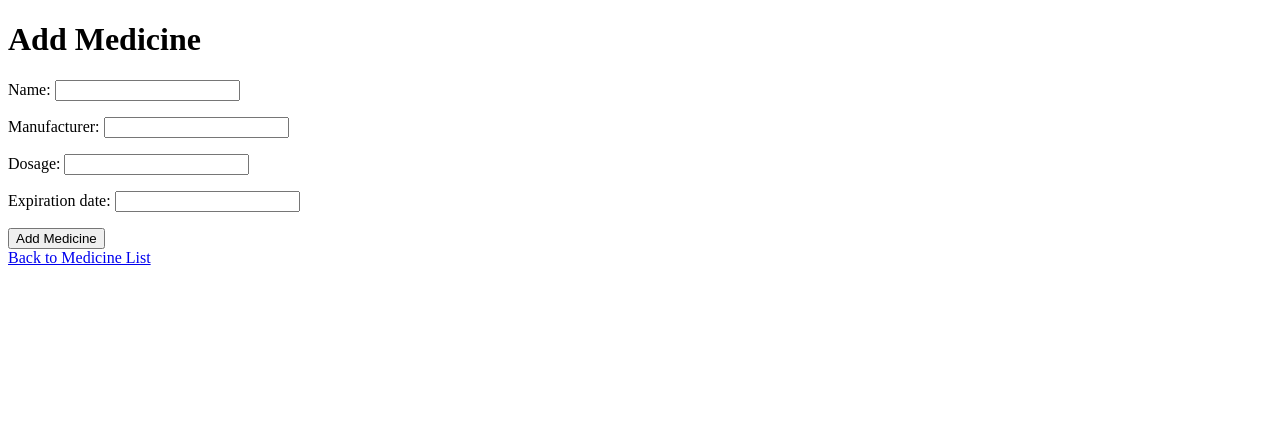
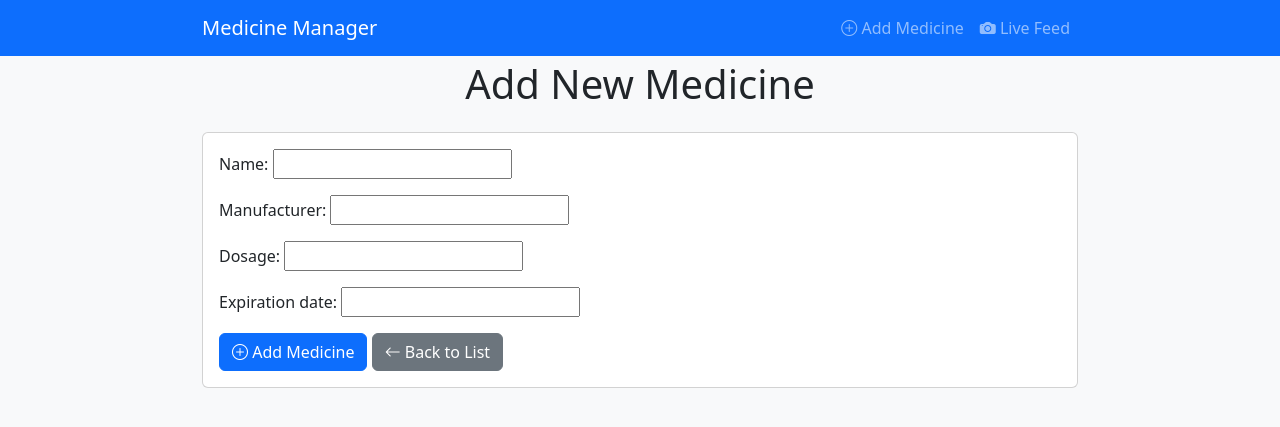
Before and after one commit to sethanimesh/Medic, a Django app: page /add/ in a window 1280 px wide. Shown: the top 427 px of the page. Run offline with Django 4.2, Linux system fonts and the light colour scheme.

Commit message:
adding bootstrap

```diff
--- a/medicine_app/templates/medicine_app/add_medicine.html
+++ b/medicine_app/templates/medicine_app/add_medicine.html
@@ -1,15 +1,18 @@
-<!DOCTYPE html>
-<html>
-<head>
-    <title>Add Medicine</title>
-</head>
-<body>
-    <h1>Add Medicine</h1>
-    <form method="post">
-        {% csrf_token %}
-        {{ form.as_p }}
-        <button type="submit">Add Medicine</button>
-    </form>
-    <a href="{% url 'medicine_list' %}">Back to Medicine List</a>
-</body>
-</html>
+<!-- medicine_app/templates/medicine_app/add_medicine.html -->
+{% extends 'medicine_app/base.html' %}
+
+{% block title %}Add New Medicine{% endblock %}
+
+{% block content %}
+    <h1 class="mb-4 text-center">Add New Medicine</h1>
+    <div class="card">
+        <div class="card-body">
+            <form method="post">
+                {% csrf_token %}
+                {{ form.as_p }}
+                <button type="submit" class="btn btn-primary"><i class="bi bi-plus-circle"></i> Add Medicine</button>
+                <a href="{% url 'medicine_list' %}" class="btn btn-secondary"><i class="bi bi-arrow-left"></i> Back to List</a>
+            </form>
+        </div>
+    </div>
+{% endblock %}
--- /dev/null
+++ b/medicine_app/templates/medicine_app/base.html
@@ -0,0 +1,63 @@
+<!-- medicine_app/templates/medicine_app/base.html -->
+<!DOCTYPE html>
+<html>
+<head>
+    <title>{% block title %}Medicine Manager{% endblock %}</title>
+    <!-- Bootstrap CSS -->
+    <link href="https://cdn.jsdelivr.net/npm/bootstrap@5.3.0/dist/css/bootstrap.min.css" rel="stylesheet">
+    <!-- Bootstrap Icons -->
+    <link href="https://cdn.jsdelivr.net/npm/bootstrap-icons@1.10.5/font/bootstrap-icons.css" rel="stylesheet">
+    <style>
+        /* Custom Styles */
+        body {
+            padding-top: 60px;
+            background-color: #f8f9fa;
+        }
+        .container {
+            max-width: 900px;
+        }
+    </style>
+    {% block extra_head %}{% endblock %}
+</head>
+<body>
+    <!-- Navigation Bar -->
+    <nav class="navbar navbar-expand-lg navbar-dark bg-primary fixed-top">
+        <div class="container">
+            <a class="navbar-brand" href="{% url 'medicine_list' %}">Medicine Manager</a>
+            <button class="navbar-toggler" type="button" data-bs-toggle="collapse" data-bs-target="#navbarNav"
+                aria-controls="navbarNav" aria-expanded="false" aria-label="Toggle navigation">
+                <span class="navbar-toggler-icon"></span>
+            </button>
+            <div class="collapse navbar-collapse justify-content-end" id="navbarNav">
+                <ul class="navbar-nav">
+                    <li class="nav-item">
+                        <a class="nav-link" href="{% url 'add_medicine' %}"><i class="bi bi-plus-circle"></i> Add Medicine</a>
+                    </li>
+                    <li class="nav-item">
+                        <a class="nav-link" href="{% url 'live_feed' %}"><i class="bi bi-camera-fill"></i> Live Feed</a>
+                    </li>
+                </ul>
+            </div>
+        </div>
+    </nav>
+
+    <!-- Main Container -->
+    <div class="container">
+        <!-- Display Flash Messages -->
+        {% if messages %}
+            {% for message in messages %}
+                <div class="alert alert-{{ message.tags }} alert-dismissible fade show" role="alert">
+                    {{ message }}
+                    <button type="button" class="btn-close" data-bs-dismiss="alert" aria-label="Close"></button>
+                </div>
+            {% endfor %}
+        {% endif %}
+
+        {% block content %}{% endblock %}
+    </div>
+
+    <!-- Bootstrap JS and dependencies (Popper.js) -->
+    <script src="https://cdn.jsdelivr.net/npm/bootstrap@5.3.0/dist/js/bootstrap.bundle.min.js"></script>
+    {% block extra_js %}{% endblock %}
+</body>
+</html>
--- a/medicine_app/urls.py
+++ b/medicine_app/urls.py
@@ -6,4 +6,6 @@ urlpatterns = [
     path('add/', views.add_medicine, name='add_medicine'),
     path('live-feed/', views.live_feed, name='live_feed'),
     path('capture-medicine-image/', views.capture_medicine_image, name='capture_medicine_image'),
+    path('edit/<int:medicine_id>/', views.edit_medicine, name='edit_medicine'),
+    path('delete/<int:medicine_id>/', views.delete_medicine, name='delete_medicine'),
 ]
--- a/medicine_app/views.py
+++ b/medicine_app/views.py
@@ -3,11 +3,12 @@ import re
 import base64
 import json
 from django.http import JsonResponse
-from django.shortcuts import render, redirect
+from django.shortcuts import render, redirect, get_object_or_404
 from medicine_app.forms import MedicineForm
 from medicine_app.models import Medicine
 import vertexai
 from vertexai.generative_models import GenerativeModel, Part, SafetySetting
+from django.contrib import messages
 
 # Initialize Vertex AI
 vertexai.init(project="stalwart-city-431506-n8", location="us-central1")
@@ -161,3 +162,36 @@ def parse_response(response_text):
         # Log the exception if needed
         print(f"Error parsing response: {e}")
         return None
+
+
+def edit_medicine(request, medicine_id):
+    """
+    View to edit an existing medicine entry.
+    """
+    medicine = get_object_or_404(Medicine, id=medicine_id)
+
+    if request.method == 'POST':
+        form = MedicineForm(request.POST, instance=medicine)
+        if form.is_valid():
+            form.save()
+            messages.success(request, 'Medicine updated successfully!')
+            return redirect('medicine_list')
+        else:
+            messages.error(request, 'Please correct the errors below.')
+    else:
+        form = MedicineForm(instance=medicine)
+
+    return render(request, 'medicine_app/edit_medicine.html', {'form': form, 'medicine': medicine})
+
+def delete_medicine(request, medicine_id):
+    """
+    View to delete an existing medicine entry.
+    """
+    medicine = get_object_or_404(Medicine, id=medicine_id)
+
+    if request.method == 'POST':
+        medicine.delete()
+        messages.success(request, 'Medicine deleted successfully!')
+        return redirect('medicine_list')
+
+    return render(request, 'medicine_app/confirm_delete.html', {'medicine': medicine})
```
Also changed, not shown: medicine_app/templates/medicine_app/confirm_delete.html (added, +24 -0 lines), medicine_app/templates/medicine_app/edit_medicine.html (added, +18 -0 lines), medicine_app/templates/medicine_app/live_feed.html (+9 -5 lines), medicine_app/templates/medicine_app/medicine_list.html (+50 -23 lines), db.sqlite3.
